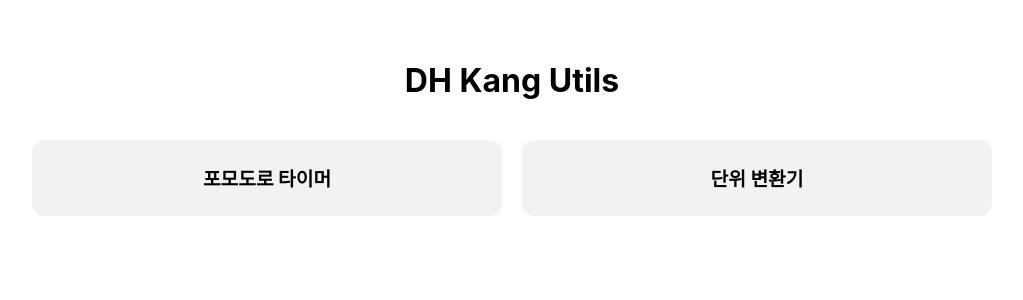
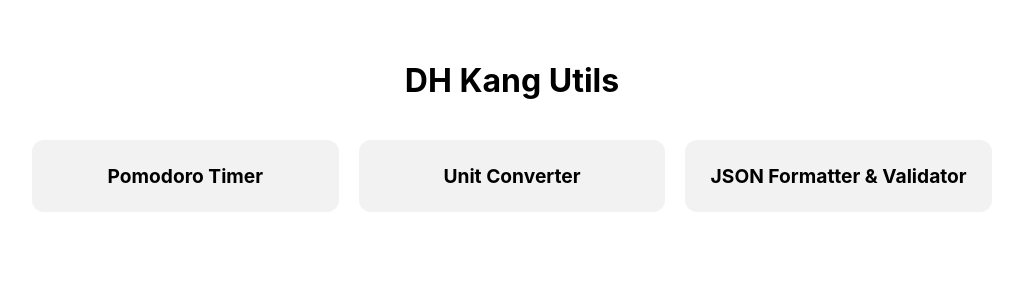
Before and after one commit to dhkang9503/dhkang-utils, a React (Create React App) app: page / in a window 1280 px wide. Shown: the top 300 px of the page, without its empty margins (128-1151 px from the left). Built offline with nearby package versions, Linux system fonts and the light colour scheme.

Commit message:
Update HomePage.js

```diff
--- a/src/pages/HomePage.js
+++ b/src/pages/HomePage.js
@@ -58,8 +58,9 @@ const AdBanner = styled.div`
 
 const HomePage = () => {
   const tools = [
-    { name: '포모도로 타이머', path: '/tools/pomodoro' },
-    { name: '단위 변환기', path: '/tools/unit-converter' },
+    { name: 'Pomodoro Timer', path: '/tools/pomodoro' },
+    { name: 'Unit Converter', path: '/tools/unit-converter' },
+    { name: 'JSON Formatter & Validator', path: '/tools/json-formatter'}
   ];
 
   return (
```
